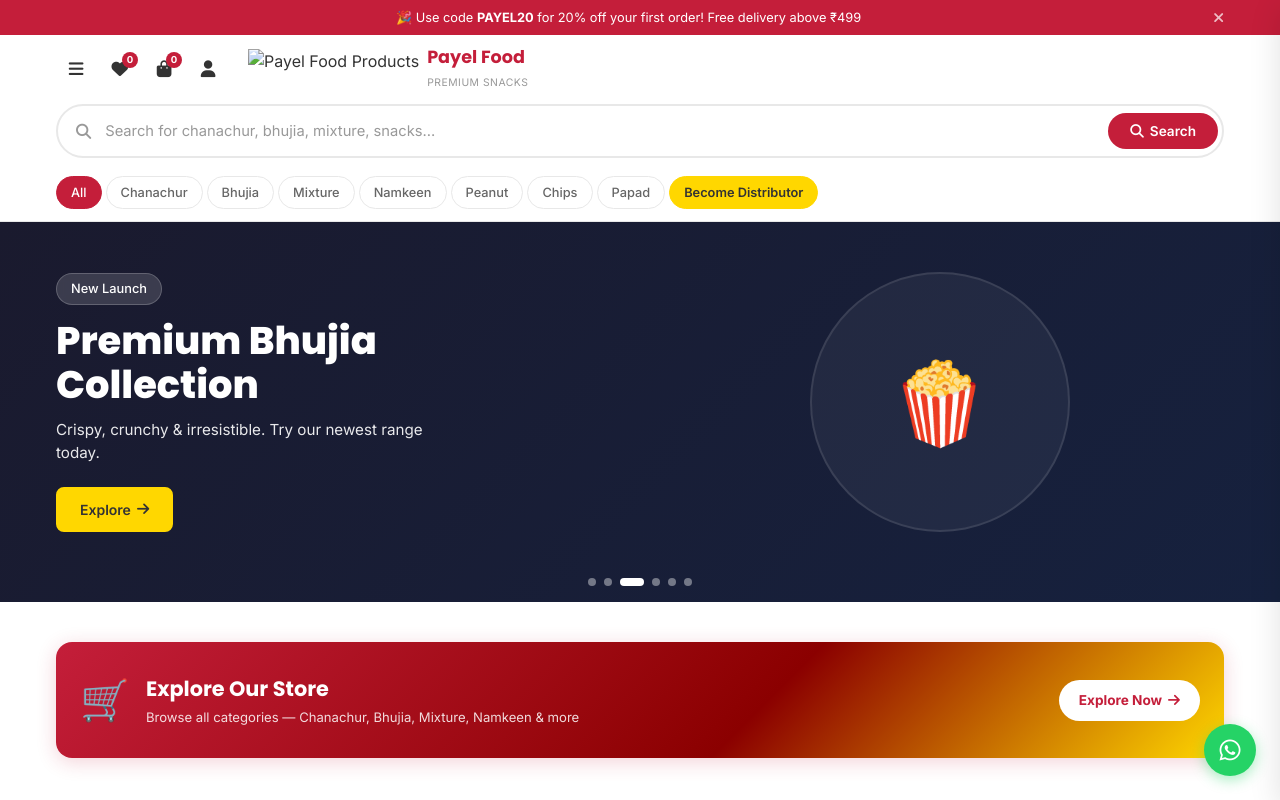
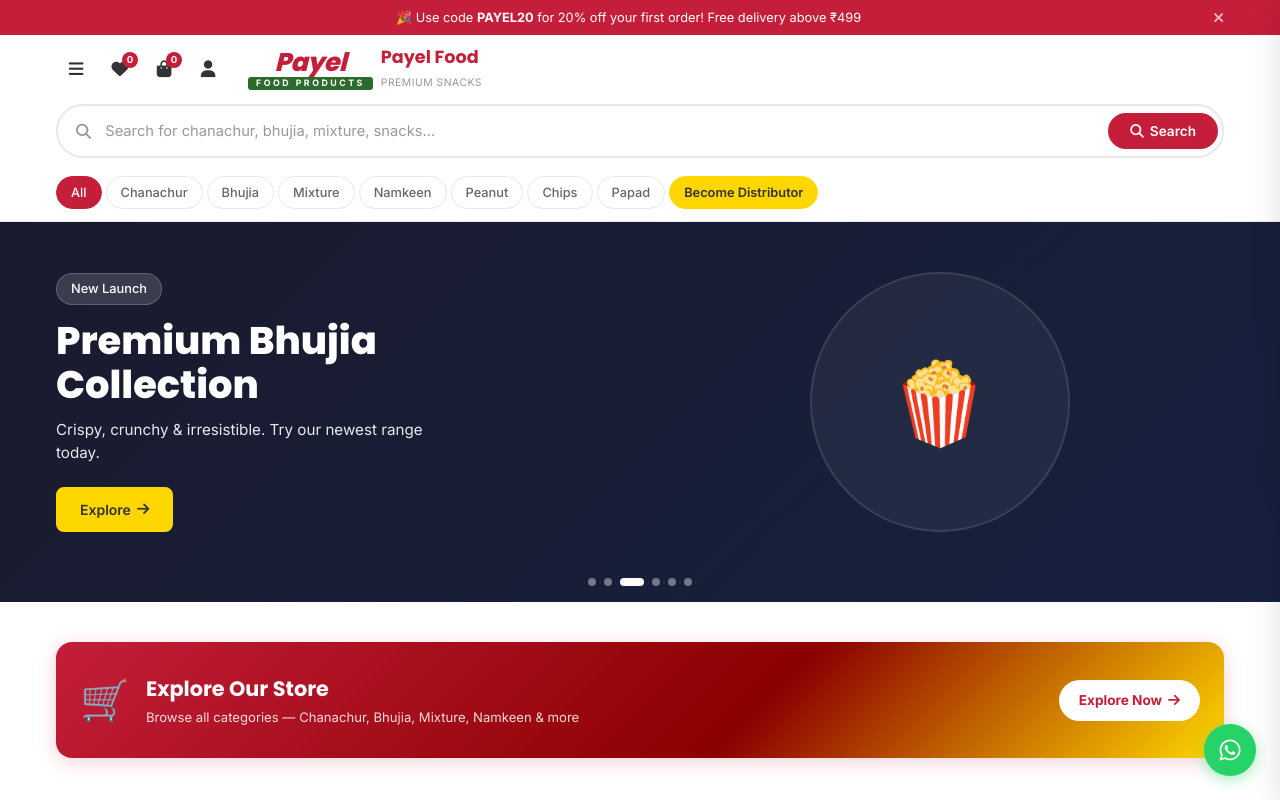
Before and after one commit to surojbera1000/Payel, a plain HTML site: page index.html in a window 1280 px wide. Shown: the top 800 px of the page. Drawn offline with Linux system fonts and the light colour scheme.

Commit message:
Add styled brand logo (Payel Food Products) matching brand identity
Since image upload is not possible from sandbox, created a CSS-styled
text logo that matches the Payel Food Products brand:
- 'Payel' in red italic bold (like the actual logo)
- 'FOOD PRODUCTS' in green banner below (like the actual logo)
- Works without any image file needed
- Looks professional and matches brand colors

User can later replace with actual logo.png by uploading to images/ folder
and changing the HTML back to <img src='images/logo.png' class='logo-img'>

```diff
--- a/css/style.css
+++ b/css/style.css
@@ -139,6 +139,33 @@
 }
 .logo-icon { font-size: 1.8rem; }
 .logo-img { height: 42px; width: auto; object-fit: contain; }
+/* Brand Logo (Styled Text - matches Payel Food Products brand) */
+.brand-logo {
+    display: flex;
+    flex-direction: column;
+    align-items: center;
+    line-height: 1;
+}
+.brand-name {
+    font-family: 'Poppins', cursive;
+    font-size: 1.6rem;
+    font-weight: 800;
+    color: #C41E3A;
+    font-style: italic;
+    letter-spacing: -0.5px;
+}
+.brand-sub {
+    font-size: 0.55rem;
+    font-weight: 700;
+    color: #2d6b2d;
+    letter-spacing: 2.5px;
+    text-transform: uppercase;
+    background: #2d6b2d;
+    color: white;
+    padding: 2px 8px;
+    border-radius: 3px;
+    margin-top: 2px;
+}
 .logo-text strong {
     display: block;
     font-family: var(--font-heading);
--- a/index.html
+++ b/index.html
@@ -45,7 +45,7 @@
 
                 <!-- CENTER: Logo -->
                 <a href="index.html" class="logo">
-                    <img src="images/logo.png" alt="Payel Food Products" class="logo-img">
+                    <div class="brand-logo"><span class="brand-name">Payel</span><span class="brand-sub">FOOD PRODUCTS</span></div>
                     <div class="logo-text">
                         <strong>Payel Food</strong>
                         <small>Premium Snacks</small>
@@ -299,7 +299,7 @@
             <div class="footer-grid">
                 <div class="footer-col footer-about">
                     <a href="index.html" class="logo">
-                        <img src="images/logo.png" alt="Payel Food Products" class="logo-img">
+                        <div class="brand-logo"><span class="brand-name">Payel</span><span class="brand-sub">FOOD PRODUCTS</span></div>
 
                     </a>
                     <p>Premium quality snacks & namkeen made with love and tradition. Bringing authentic Bengali flavors to your doorstep.</p>
@@ -383,7 +383,7 @@
     <nav class="mobile-menu" id="mobileMenu">
         <div class="mobile-menu-header">
             <a href="index.html" class="logo">
-                <img src="images/logo.png" alt="Payel Food Products" class="logo-img">
+                <div class="brand-logo"><span class="brand-name">Payel</span><span class="brand-sub">FOOD PRODUCTS</span></div>
 
             </a>
             <button class="mobile-close" id="mobileClose"><i class="fas fa-times"></i></button>
```
Also changed, not shown: pages/about.html (+1 -1 lines), pages/account.html (+1 -1 lines), pages/blog.html (+1 -1 lines), pages/career.html (+1 -1 lines), pages/cart.html (+1 -1 lines), pages/checkout.html (+1 -1 lines), pages/contact.html (+1 -1 lines), pages/distributor.html (+1 -1 lines), pages/product-detail.html (+1 -1 lines), pages/products.html (+1 -1 lines), pages/wishlist.html (+1 -1 lines).
